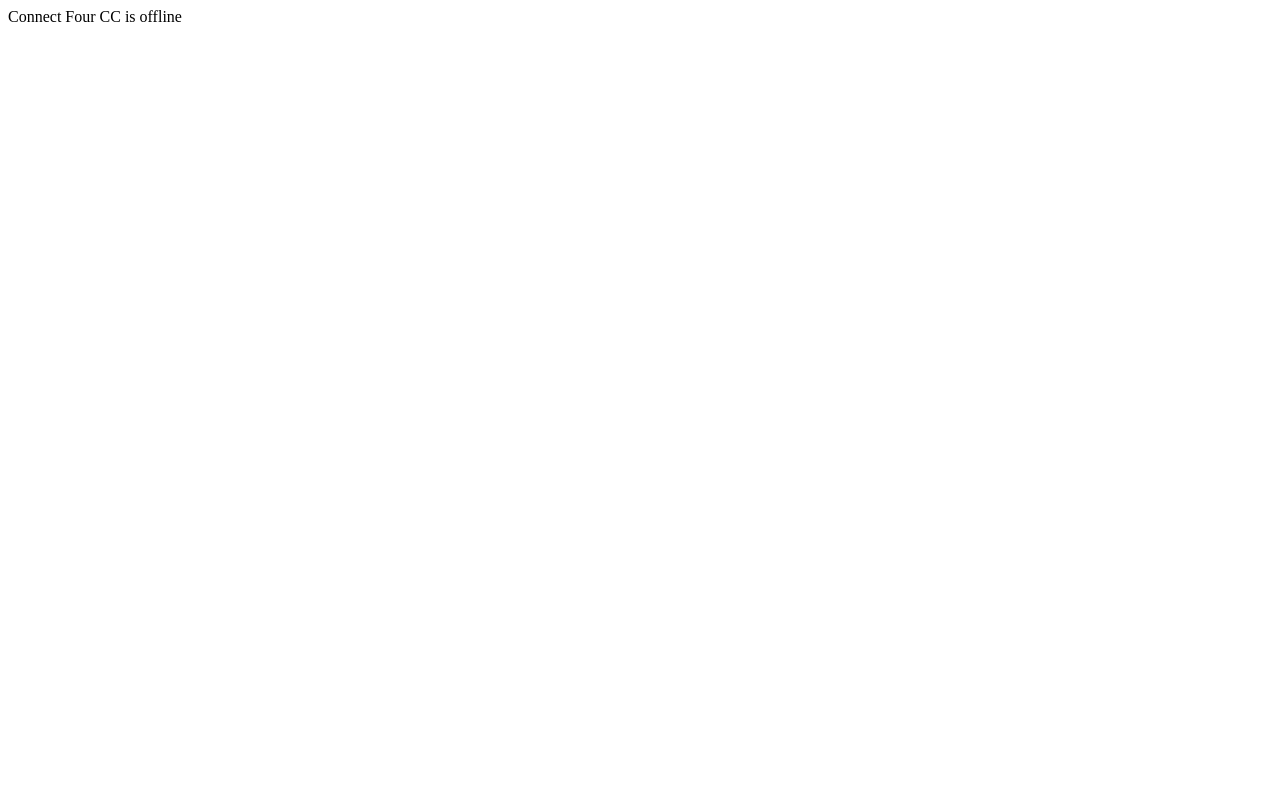
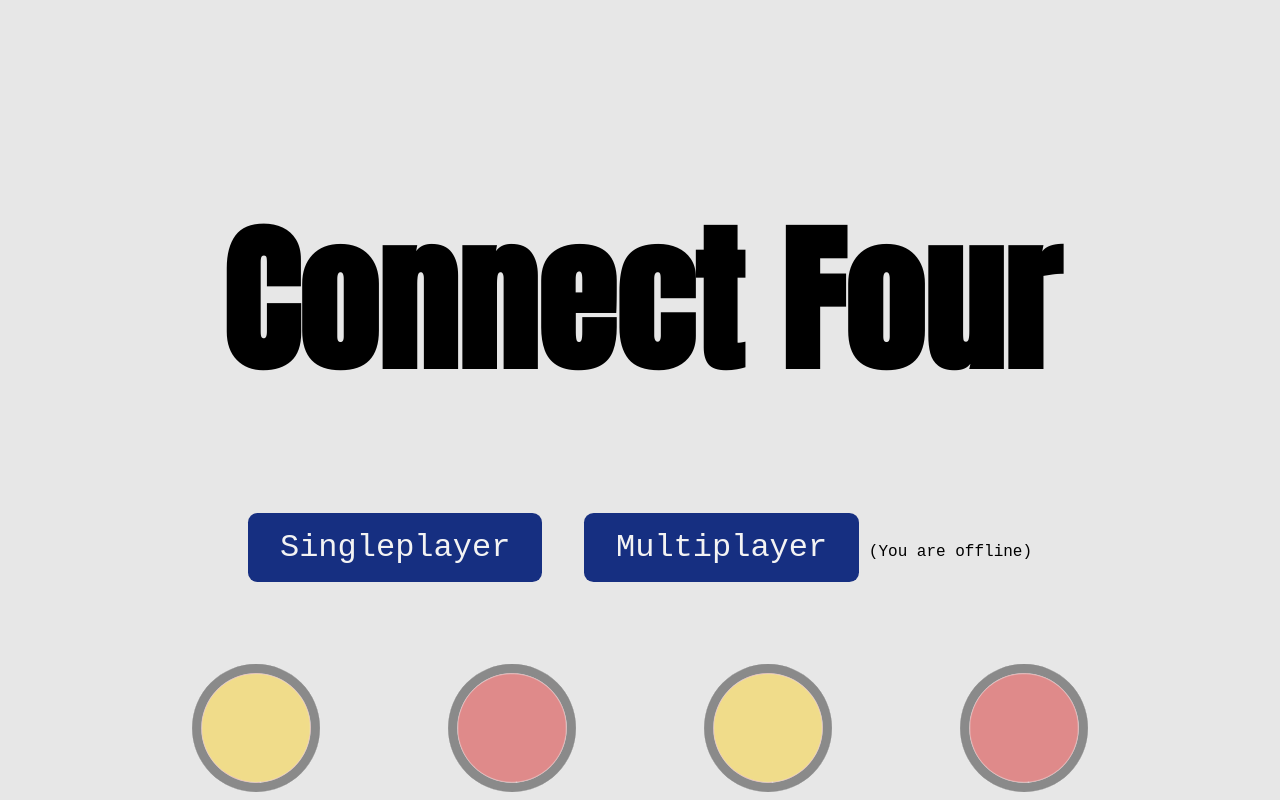
Before and after one commit to chester-cervantes/connectfour, a website: page public/offline.html in a window 1280 px wide. Drawn offline with Linux system fonts and the light colour scheme; a web font is replaced by a local one.

Commit message:
create better offline.html page

```diff
--- a/public/offline.html
+++ b/public/offline.html
@@ -1,12 +1,39 @@
 <!DOCTYPE html>
-<html lang="en">
+<html lang="en" dir="ltr">
+
 <head>
-    <meta charset="UTF-8">
-    <meta http-equiv="X-UA-Compatible" content="IE=edge">
-    <meta name="viewport" content="width=device-width, initial-scale=1.0">
-    <title>Document</title>
+    <meta charset="utf-8">
+    <title>Battle Ships</title>
+    <link rel="preconnect" href="https://fonts.googleapis.com">
+    <link rel="preconnect" href="https://fonts.gstatic.com" crossorigin>
+    <link href="https://fonts.googleapis.com/css2?family=Azeret+Mono&display=swap" rel="stylesheet">
+    <link href="https://fonts.googleapis.com/css2?family=Anton&display=swap" rel="stylesheet">
+    <link rel="stylesheet" href="style.css">
+
+    <link rel="manifest" href="./manifest.json">
 </head>
+
 <body>
-    Connect Four CC is offline
+    <div class="splash-container">
+        <h1 class="splash-title">Connect Four</h1>
+        <div>
+            <a href="/singleplayer.html" class="btn splash-btn">Singleplayer</a>
+            <a href="/multiplayer.html" class="btn splash-btn inactive-link">Multiplayer</a>
+            <span>(You are offline)</span>
+        </div>
+    </div>
+
+
+    <img src="/images/connectfour-image-yellow.svg" alt="Connect Four Image Yellow" class="splash-connectfour-image image-1" />
+    <img src="/images/connectfour-image-red.svg" alt="Connect Four Image Red" class="splash-connectfour-image image-2" />
+    <img src="/images/connectfour-image-yellow.svg" alt="Connect Four Image Yellow" class="splash-connectfour-image image-3" />
+    <img src="/images/connectfour-image-red.svg" alt="Connect Four Image Red" class="splash-connectfour-image image-4" />
+
+    <script>
+        if ('serviceWorker' in navigator) {
+            navigator.serviceWorker.register('/service-worker.js');
+        }
+    </script>
 </body>
+
 </html>
--- a/public/style.css
+++ b/public/style.css
@@ -230,3 +230,8 @@ span.green {
     align-items: center;
     flex-direction: column;
 }
+
+.inactive-link {
+    pointer-events: none;
+    cursor: default;
+ }
```
Also changed, not shown: public/index.html (+6 -1 lines).
